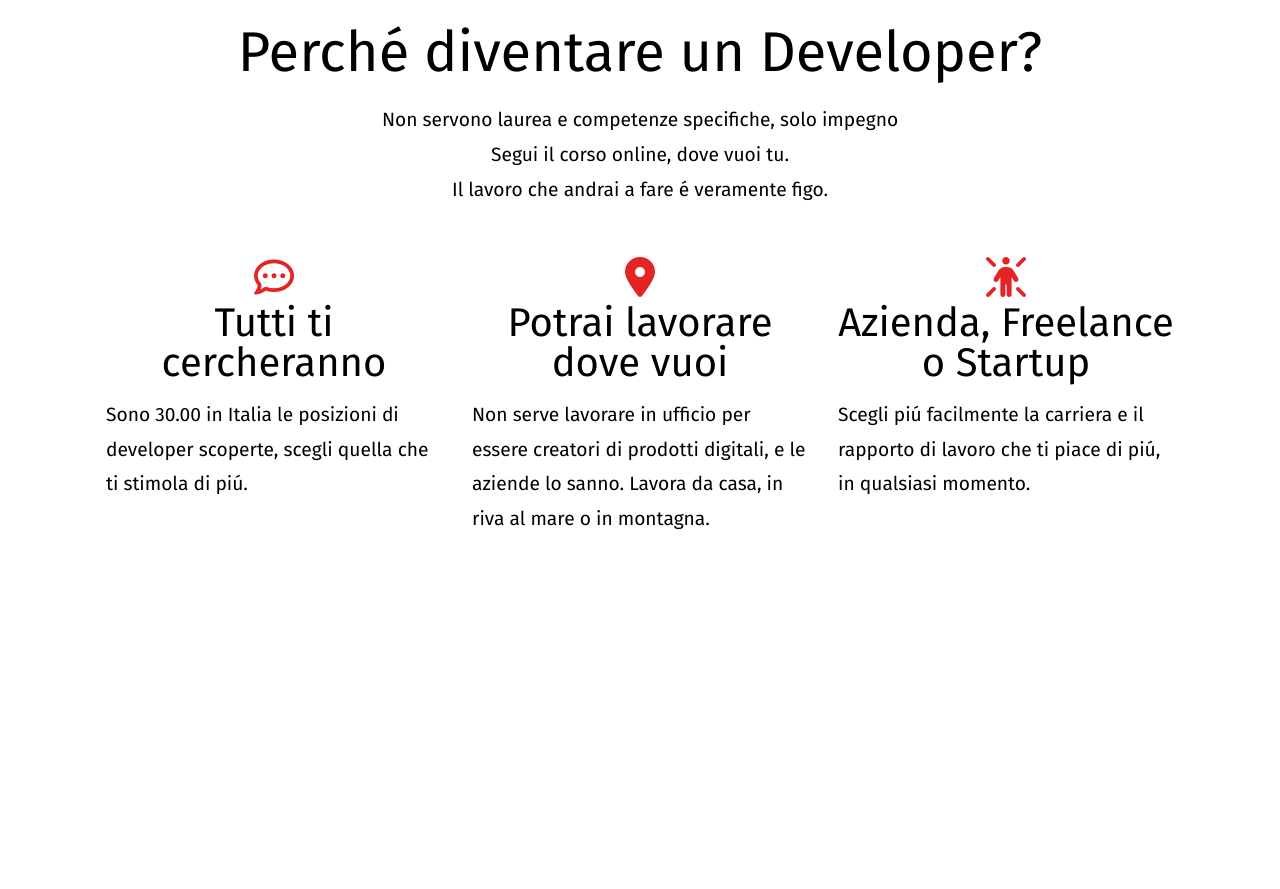
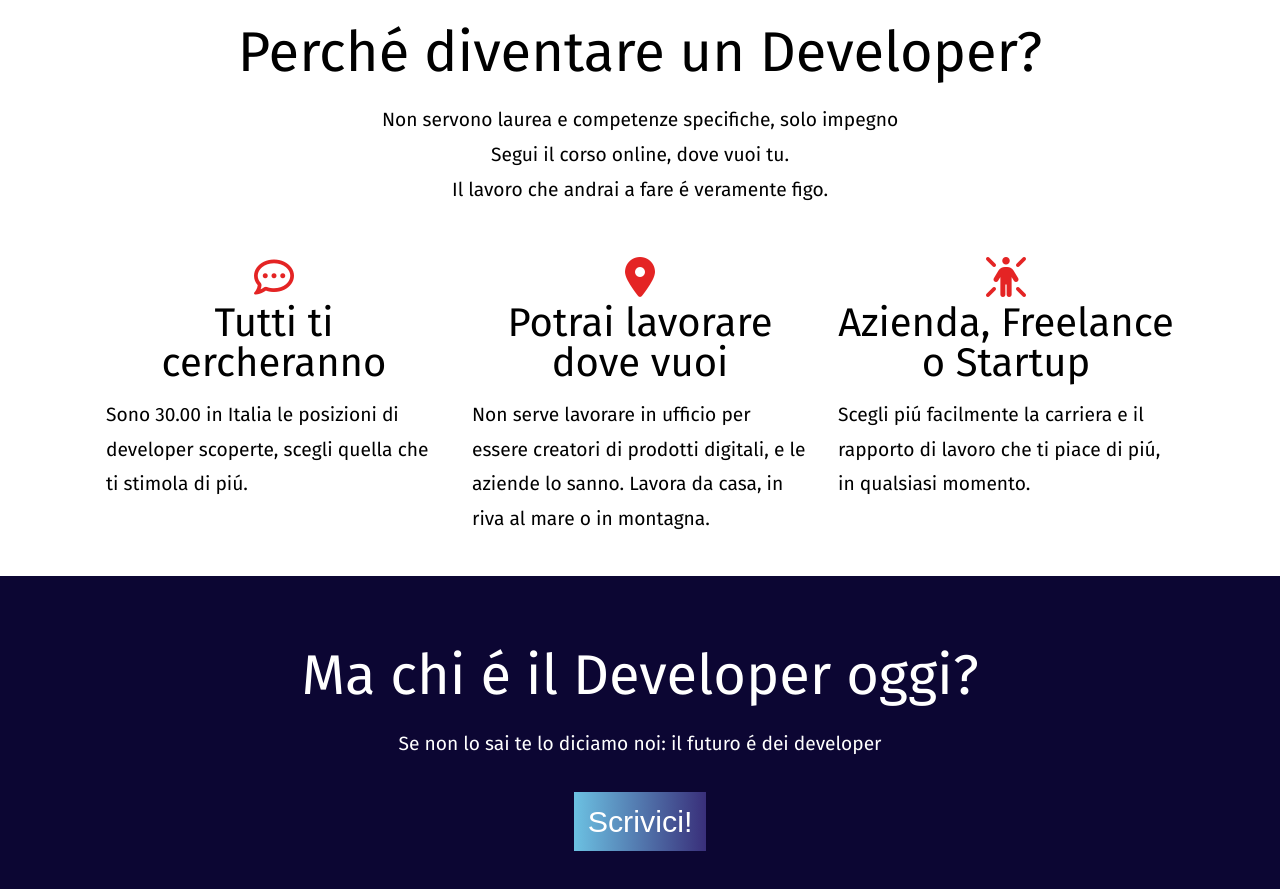
Before and after one commit to EarthDragon10/U1-W2-D5-Progetto-Finale, a plain HTML site: page index.html in a window 1280 px wide. Shown: the part 647-1536 px from the top of the page. Before the commit the page ends 1223 px from the top, so only its background shows below. Drawn offline with Linux system fonts and the light colour scheme.

Commit message:
added write-us section

```diff
--- a/assets/css/stile.css
+++ b/assets/css/stile.css
@@ -140,6 +140,23 @@ button {
 	font-size: 2.5rem;
 }
 
+/* ELEMENTI NEL MAIN - SECTION EXPLANATION */
+
+#section__write-us {
+	display: flex;
+	flex-direction: column;
+	justify-content: center;
+	align-items: center;
+	padding: 50px;
+	background-color: #0c0633;
+	color: white;
+}
+
+#write-us__btn {
+	padding: 12px 14px;
+	margin-top: 30px;
+	border: none;
+}
 /* FOOTER */
 
 /* RESPONSIVE */
--- a/index.html
+++ b/index.html
@@ -88,7 +88,11 @@
 
       </section>
 
-      <section></section>
+      <section id="section__write-us" class="text--centered">
+        <h2>Ma chi é il Developer oggi?</h2>
+        <p>Se non lo sai te lo diciamo noi: il futuro é dei developer</p>
+        <button id="write-us__btn" type="submit">Scrivici!</button>
+      </section>
     </main>
 
     <aside></aside>
```
